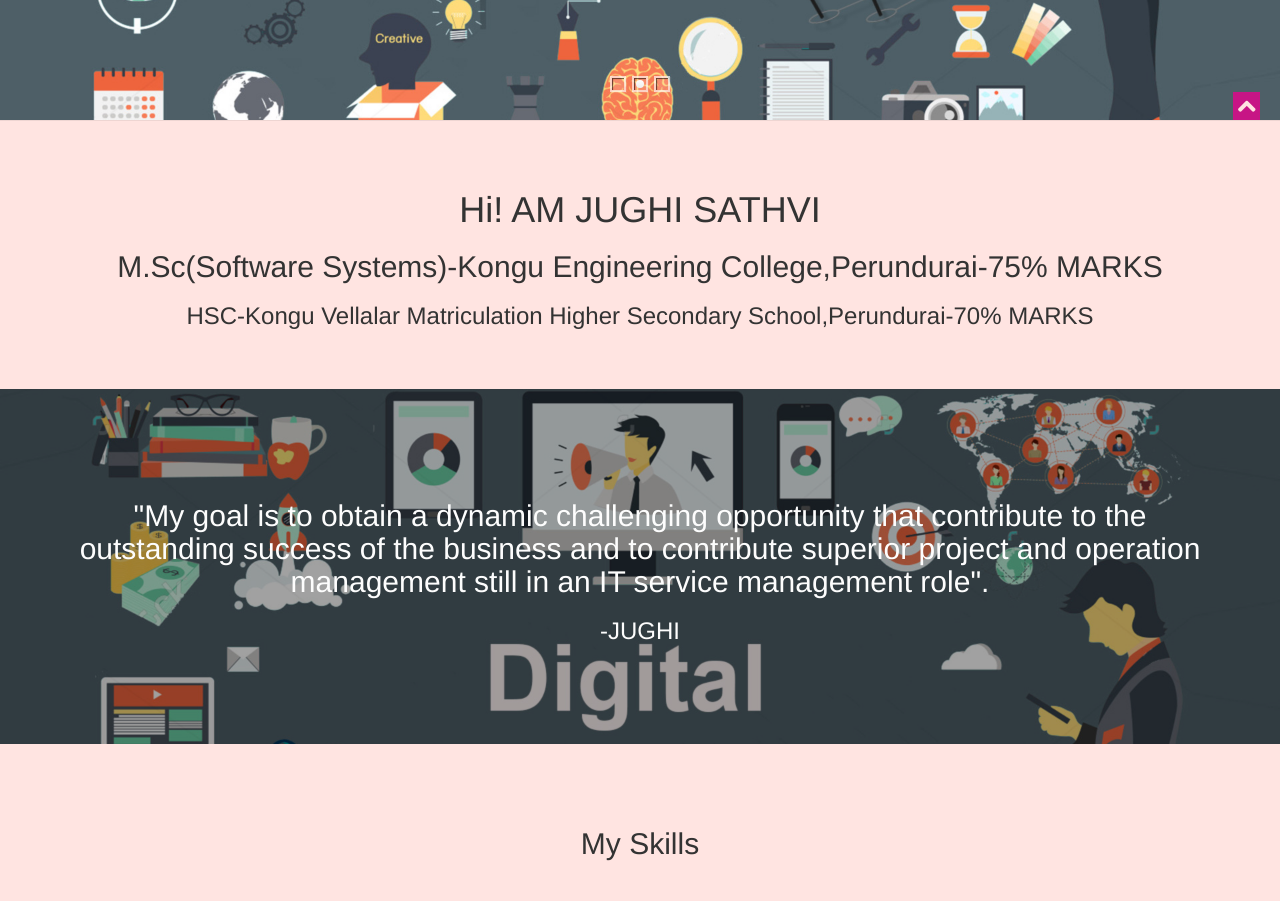
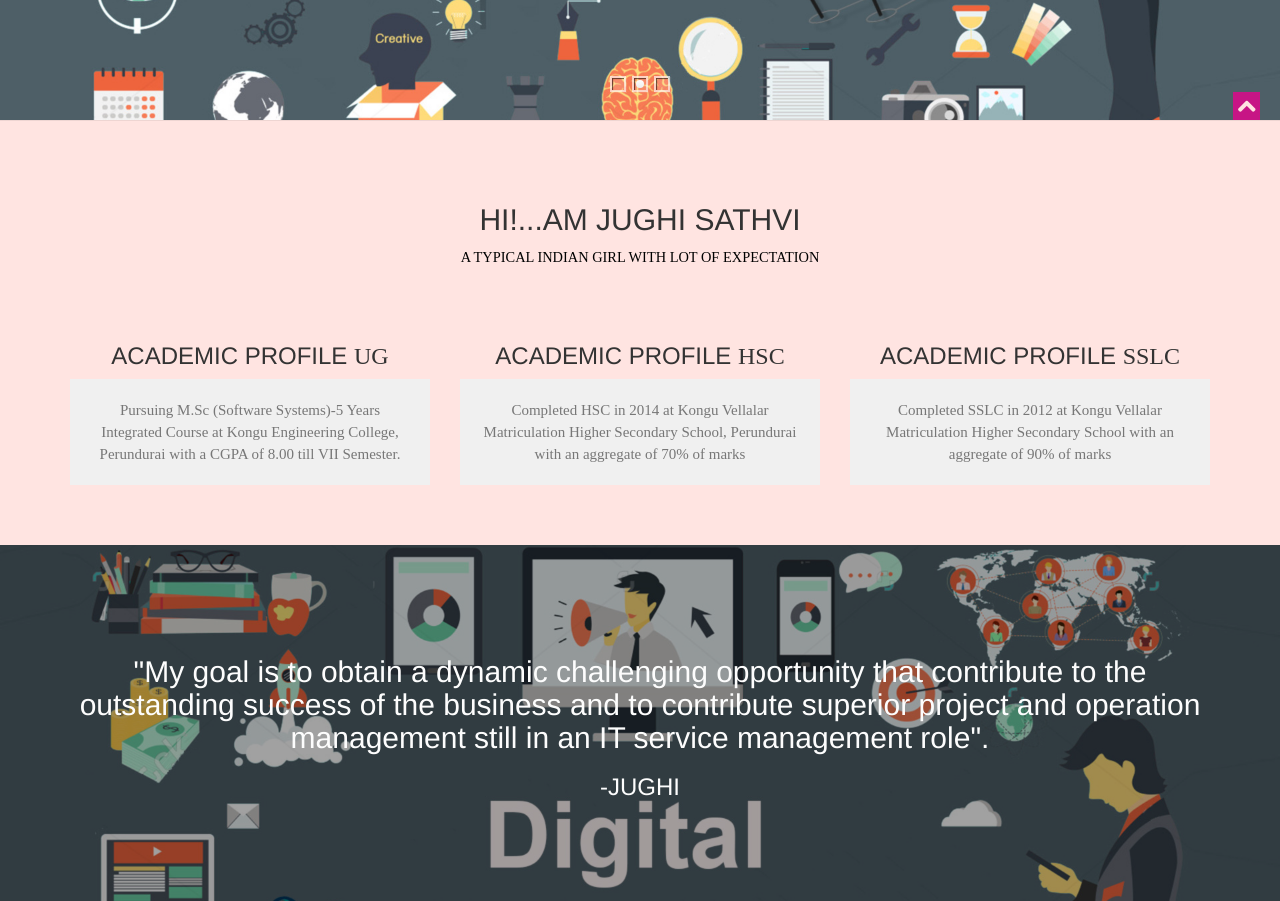
Before and after one commit to Jughisathvi/jughisathvi.github.io, a plain HTML site: page index.html in a window 1280 px wide. Shown: the part 660-1561 px from the top of the page. Drawn offline with Linux system fonts and the light colour scheme.

Commit message:
second commit

```diff
--- a/index.html
+++ b/index.html
@@ -48,7 +48,8 @@
                 <div id="main-nav" class="collapse navbar-collapse">
                     <ul class="nav navbar-nav" id="mainNav">
                         <li class="active"><a href="#home" class="scroll-link">Home</a></li>
-                        <li><a href="#aboutUs" class="scroll-link">About Me</a></li>
+                        <li><a href="#aboutme" class="scroll-link">About Me</a></li>
+						<li><a href="#mygoal" class="scroll-link">MY GOAL</a></li>
                         <li><a href="#skills" class="scroll-link">Skills</a></li>
                         <li><a href="#experience" class="scroll-link">Experience</a></li>
                         <li><a href="#portfolio" class="scroll-link">Portfolio</a></li>
@@ -91,20 +92,43 @@
             </div>
         </div>
     </section>
-	<!--About-->
-    <section id="introText">
+	 <!--About-->
+    <section id="aboutme" class="secPad">
         <div class="container">
-            <div class="text-center">
-                <h1>Hi! AM JUGHI SATHVI</h1>
-                <h2>M.Sc(Software Systems)-Kongu Engineering College,Perundurai-75% MARKS</h2>
-                <h3>HSC-Kongu Vellalar Matriculation Higher Secondary School,Perundurai-70% MARKS</h3>
-			</div>
+            <div class="heading text-center">
+                <!-- Heading -->
+                <h2>HI!...AM JUGHI SATHVI </h2>
+                <p>A TYPICAL INDIAN GIRL WITH LOT OF EXPECTATION</p>
+            </div>
+            <div class="row">
+                <!-- item -->
+                <div class="col-md-4 text-center tileBox">
+                   <div class="txtHead">
+                    <h3>ACADEMIC PROFILE <span class="id-color">UG</span></h3></div>
+                    <p>Pursuing M.Sc (Software Systems)-5 Years Integrated Course at Kongu Engineering College, Perundurai with a CGPA of 8.00 till VII Semester.</p>
+                </div>
+                <!-- end: -->
+
+                <!-- item -->
+                <div class="col-md-4 text-center tileBox">
+                    <div class="txtHead">
+                    <h3>ACADEMIC PROFILE <span class="id-color">HSC</span></h3></div>
+                    <p>Completed HSC in 2014 at Kongu Vellalar Matriculation Higher Secondary School, Perundurai with an aggregate of  70% of marks</p>
+                </div>
+                <!-- end: -->
+
+                <!-- item -->
+                <div class="col-md-4 text-center tileBox">
+                    <div class="txtHead">
+                    <h3>ACADEMIC PROFILE <span class="id-color">SSLC</span></h3></div>
+                    <p>Completed  SSLC in 2012 at Kongu Vellalar Matriculation Higher Secondary School with an aggregate of 90% of marks</p>
+                </div>
                 <!-- end: -->
             </div>
         </div>
     </section>
     <!--Quote-->
-    <section id="quote" class="bg-parlex">
+    <section id="mygoal" class="bg-parlex">
         <div class="parlex-back">
             <div class="container secPad text-center">
 				<h2>"My goal is to obtain a dynamic challenging opportunity that contribute to the outstanding success of the business and to contribute superior project and operation management still in an IT service management role".</h2><h3>-JUGHI</h3>
@@ -529,7 +553,7 @@
                     </address>
                     <h4>Phone:</h4>
                     <address>
-                        9876543210<br>
+                        8110072333<br>
                     </address>
                 </div>
             </div>
@@ -541,8 +565,6 @@
             <div class="social text-center">
                 <a href="#"><i class="fa fa-twitter"></i></a>
                 <a href="#"><i class="fa fa-facebook"></i></a>
-                <a href="#"><i class="fa fa-dribbble"></i></a>
-                <a href="#"><i class="fa fa-flickr"></i></a>
                 <a href="#"><i class="fa fa-github"></i></a>
             </div>
 
```
